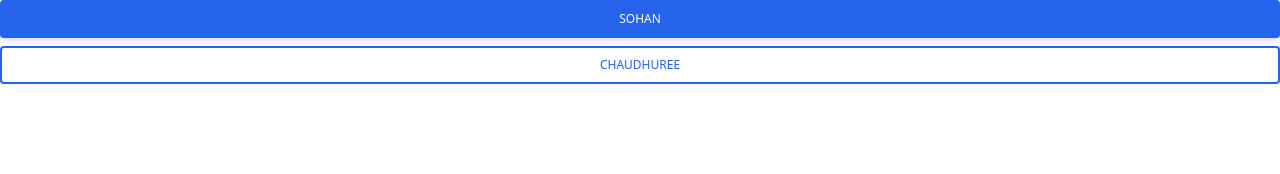
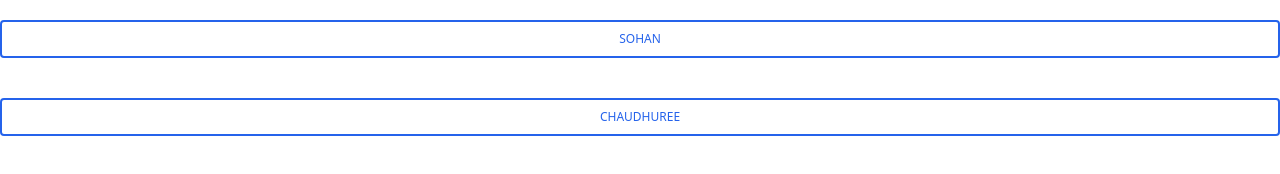
Before and after one commit to chaudhuree/tailwind-full, a website built with Vite: page apply directive/index.html in a window 1280 px wide. Built offline with nearby package versions, Linux system fonts and the light colour scheme.

Commit message:
docs: finised initialization
collect all codes and add it to the style.css file

should understhand it works according to order.
base then component and then my defned class is
in between of components and utilities

```diff
--- a/apply directive/index.html
+++ b/apply directive/index.html
@@ -8,17 +8,7 @@
     <title>Document</title>
   </head>
   <body>
-    <button
-      type="button"
-      class="mb-2 w-full inline-block px-6 py-2.5 bg-blue-600 text-white font-medium text-xs leading-normal uppercase rounded shadow-md hover:bg-blue-700 hover:shadow-lg focus:bg-blue-700 focus:shadow-lg focus:outline-none focus:ring-0 active:bg-blue-800 active:shadow-lg transition duration-150 ease-in-out"
-    >
-      sOhan
-    </button>
-    <button
-      type="button"
-      class="w-full inline-block px-6 py-2 border-2 border-blue-600 text-blue-600 font-medium text-xs leading-normal uppercase rounded hover:bg-black hover:bg-opacity-5 focus:outline-none focus:ring-0 transition duration-150 ease-in-out"
-    >
-      chaudhuree
-    </button>
+    <button type="button" class="myClass">sOhan</button>
+    <button type="button" class="myClass">chaudhuree</button>
   </body>
 </html>
--- a/apply directive/style.css
+++ b/apply directive/style.css
@@ -1,3 +1,6 @@
 @tailwind base;
 @tailwind components;
+.myClass {
+  @apply w-full inline-block px-6 py-2 border-2 border-blue-600 text-blue-600 font-medium text-xs leading-normal uppercase rounded hover:bg-black hover:bg-opacity-5 focus:outline-none focus:ring-0 transition duration-150 ease-in-out my-5;
+}
 @tailwind utilities;
```
